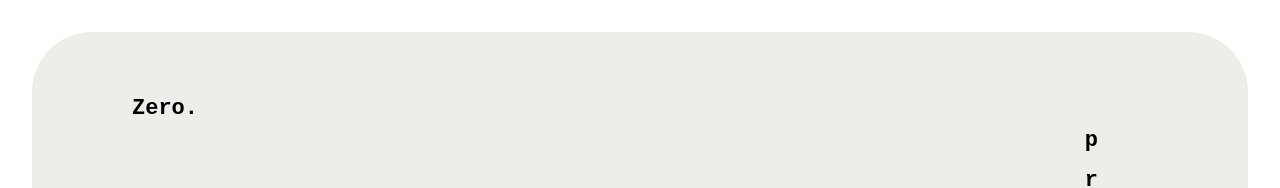
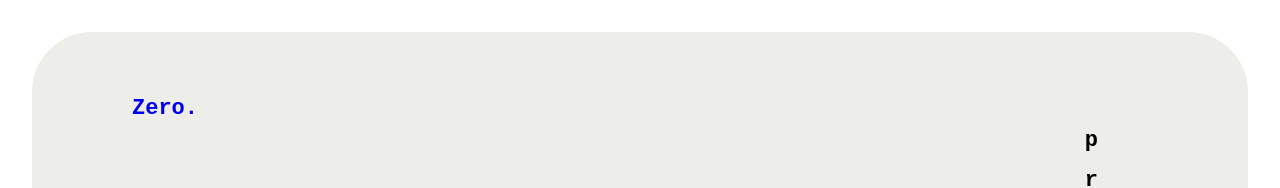
Before and after one commit to Ibnoukhalkanezakaria/Zero., a React (Create React App) app in the folder client/: page /login in a window 1280 px wide. Shown: the top 188 px of the page. Built offline with nearby package versions, Linux system fonts and the light colour scheme.

Commit message:
fix-signup

```diff
--- a/client/src/components/Log_in_cnt/LogInCnt.js
+++ b/client/src/components/Log_in_cnt/LogInCnt.js
@@ -1,6 +1,6 @@
 import React, { useState } from "react";
 import axios from "axios";
-import { useNavigate } from "react-router-dom";
+import { Link, useNavigate } from "react-router-dom";
 
 const LogInCnt = () => {
   const [username, setUsername] = useState("");
@@ -32,9 +32,8 @@ const LogInCnt = () => {
       <div className="home">
         <div className="home-cnt bg-secondary-clr Wrapper">
           <nav className="nav-bar">
-            <h5 className="f5 logo">
-              {/* <Link to="/">Zero.</Link> */}
-              Zero.
+            <h5 className="f5">
+              <Link to="/">Zero.</Link>
             </h5>
           </nav>
           <main className="main">
--- a/client/src/components/Sign_up_cnt/SignUpCnt.js
+++ b/client/src/components/Sign_up_cnt/SignUpCnt.js
@@ -1,22 +1,31 @@
 import React, { useState } from "react";
 import axios from "axios";
+import { Link } from "react-router-dom";
 
 const SignUpCnt = () => {
   const [username, setUsername] = useState("");
   const [password, setPassword] = useState("");
   const [confirmPassword, setconfirmPassword] = useState("");
 
+  console.log(username);
+  console.log(password);
+  console.log(confirmPassword);
+
   const handleSubmit = async (e) => {
     console.log("nice");
     e.preventDefault();
     try {
-      const user = await axios.post("http://localhost:3001/api/auth/login", {
+      const user = await axios.post("http://localhost:3001/api/auth/signup", {
         username,
         password,
         confirmPassword,
+        gender: "male",
       });
-      return "done";
+
+      console.log("Sign up successfully!!");
+      return "Sign up successfully!!";
     } catch (err) {
+      console.log(err.response.data.error);
       return err.response.data.error;
     }
   };
@@ -25,7 +34,9 @@ const SignUpCnt = () => {
       <div className="home">
         <div className="home-cnt bg-secondary-clr Wrapper">
           <nav className="nav-bar">
-            <h5 className="f5">Zero.</h5>
+            <h5 className="f5">
+              <Link to="/">Zero.</Link>
+            </h5>
           </nav>
           <main className="main">
             <div>
```
